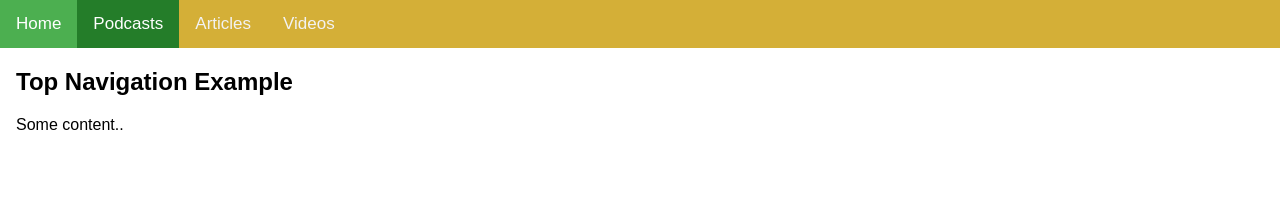
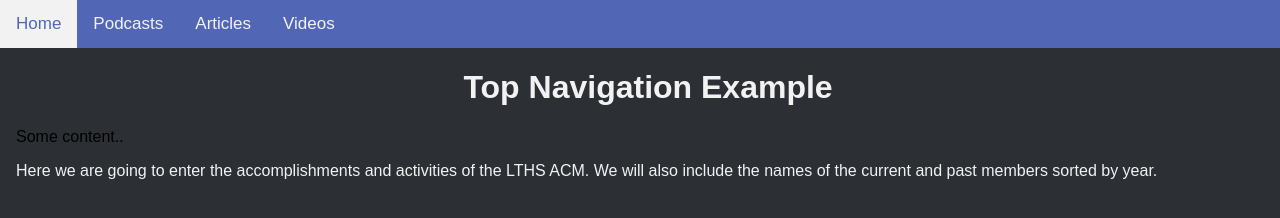
Before and after one commit to LTHS-ACM/ACMWebsite, a plain HTML site: page #podcasts.html in a window 1280 px wide. Drawn offline with Linux system fonts and the light colour scheme.

Commit message:
Update #podcasts.html

```diff
--- a/#podcasts.html
+++ b/#podcasts.html
@@ -10,7 +10,7 @@ body {
 
 .topnav {
   overflow: hidden;
-  background-color: #D4AF37;
+  background-color: #5167b5;
 }
 
 .topnav a {
@@ -23,13 +23,8 @@ body {
 }
 
 .topnav a:hover {
-  background-color: #4CAF50;
-  color: white;
-}
-
-.topnav a.active {
-  background-color: #247d29;
-  color: white;
+  background-color: #f2f2f2;
+  color: #5167b5;
 }
 </style>
 </head>
@@ -43,8 +38,14 @@ body {
 </div>
 
 <div style="padding-left:16px">
-  <h2>Top Navigation Example</h2>
+  <body style="background-color:#2C2F33">
+  <h1><center style="color:#f2f2f2">Top Navigation Example</center></h1>
   <p>Some content..</p>
+</div>
+<div style="padding-left:16px">
+  <p style="color:#f2f2f2">
+    Here we are going to enter the accomplishments and activities of the LTHS ACM. We will also include the names of the current and past members sorted by year.
+  </p>
 </div>
 
 </body>
```
